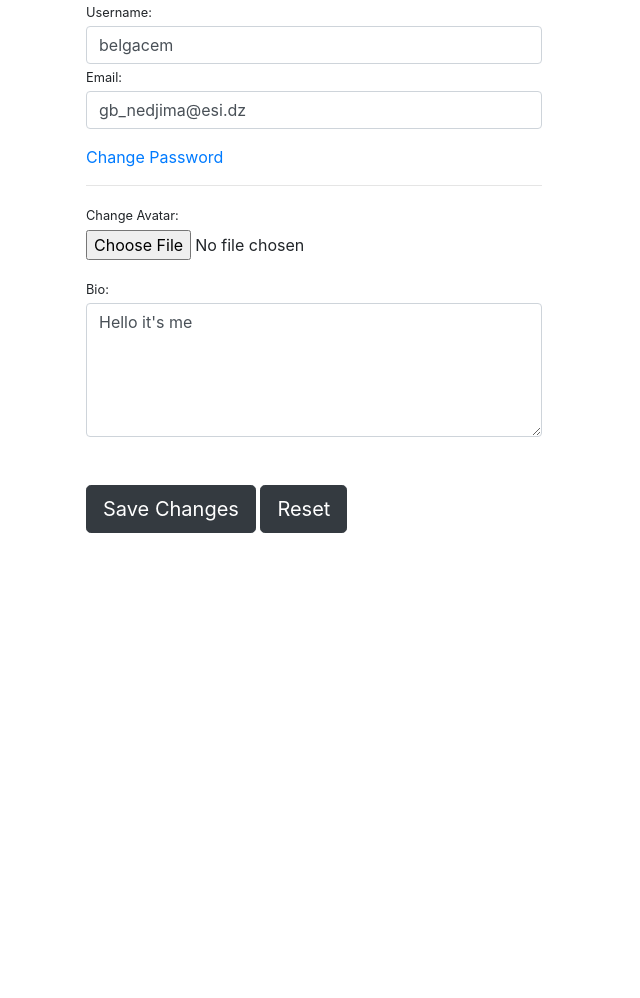
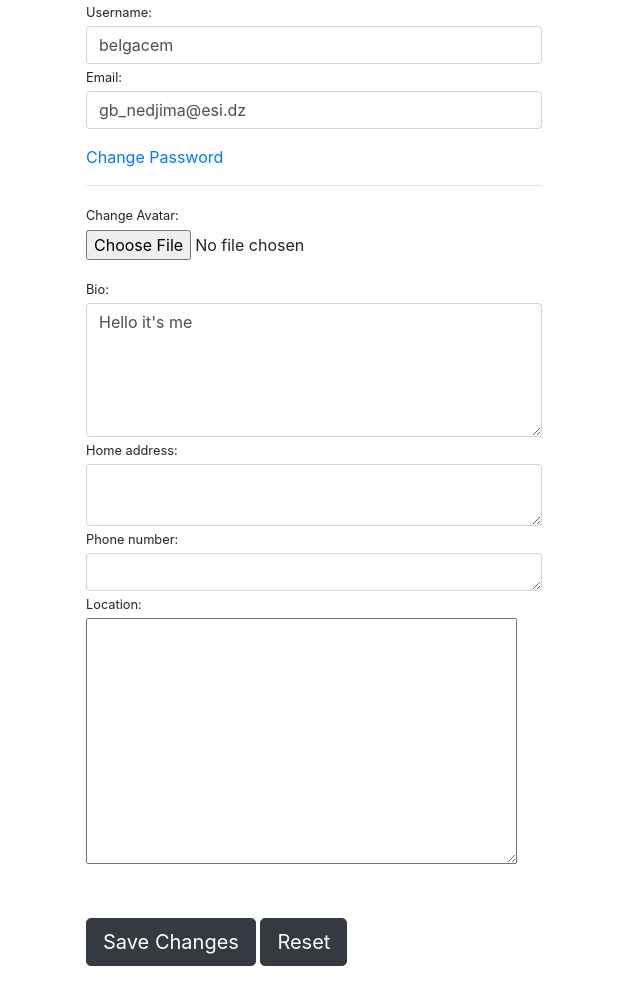
Before and after one commit to NEDJIMAbelgacem/DjangoUserProfileApp, a Django app: page /profile/ in a window 1280 px wide. Shown: the part 253-1251 px from the top of the page, without its empty margins (0-640 px from the left). Before the commit the page ends 786 px from the top, so only its background shows below. Run offline with Django 4.2, Linux system fonts and the light colour scheme; a user stored in the database is signed in; data comes from the database, SQL or seed files in the repository; parts of the project's set-up code (start-up, migrations or seed data) failed here and were passed over; some libraries are stand-ins or nearby versions.

Commit message:
Switch to PostGIS and use geodjango to add user location field

```diff
--- a/user_portfolio/forms.py
+++ b/user_portfolio/forms.py
@@ -1,6 +1,7 @@
 from django import forms
 from django.contrib.auth.models import User
 from django.contrib.auth.forms import UserCreationForm, AuthenticationForm
+from django.contrib.gis import forms as geoforms
 
 from .models import Profile
 
@@ -40,7 +41,10 @@ class UpdateUserForm(forms.ModelForm):
 class UpdateProfileForm(forms.ModelForm):
     avatar = forms.ImageField(widget=forms.FileInput(attrs={'class': 'form-control-file'}))
     bio = forms.CharField(widget=forms.Textarea(attrs={'class': 'form-control', 'rows': 5}))
+    home_address =  forms.CharField(widget=forms.Textarea(attrs={'class': 'form-control', 'rows': 2}))
+    phone_number = forms.CharField(widget=forms.Textarea(attrs={'class': 'form-control', 'rows': 1}))
+    location = geoforms.PointField()
 
     class Meta:
         model = Profile
-        fields = ['avatar', 'bio']
+        fields = ['avatar', 'bio', 'home_address', 'phone_number', 'location']
--- a/user_portfolio/models.py
+++ b/user_portfolio/models.py
@@ -1,5 +1,8 @@
+from email.policy import default
 from django.db import models
 from django.contrib.auth.models import User
+from django.contrib.gis.db import models as geomodels
+from django.contrib.gis.geos.point import Point
 
 from PIL import Image
 
@@ -10,6 +13,9 @@ class Profile(models.Model):
 
     avatar = models.ImageField(default='default_profile_image.jpg', upload_to='profile_images')
     bio = models.TextField()
+    home_address =  models.TextField(default="")
+    phone_number = models.TextField(default="")
+    location = geomodels.PointField(default=Point(0.0, 0.0))
 
     def __str__(self):
         return self.user.username
--- a/user_portfolio/templates/user_portfolio/base.html
+++ b/user_portfolio/templates/user_portfolio/base.html
@@ -11,7 +11,7 @@
     <!--Font awesome icons -->
     <link rel="stylesheet" href="https://use.fontawesome.com/releases/v5.8.2/css/all.css" integrity="sha384-oS3vJWv+0UjzBfQzYUhtDYW+Pj2yciDJxpsK1OYPAYjqT085Qq/1cq5FLXAZQ7Ay" crossorigin="anonymous">
 
-
+    {{ profile_form.media }}
 
     <title>{% block title %} {% endblock %} </title>
 </head>
--- a/user_portfolio/templates/user_portfolio/profile.html
+++ b/user_portfolio/templates/user_portfolio/profile.html
@@ -33,7 +33,14 @@
                         <label class="small mb-1">Change Avatar:</label>
                         {{ profile_form.avatar }}
                     </div>
-                    <label class="small mb-1">Bio:</label> {{ profile_form.bio }}
+                    <label class="small mb-1">Bio:</label>
+                    {{ profile_form.bio }}
+                    <label class="small mb-1">Home address:</label>
+                    {{ profile_form.home_address }}
+                    <label class="small mb-1">Phone number:</label>
+                    {{ profile_form.phone_number }}
+                    <label class="small mb-1">Location:</label>
+                    {{ profile_form.location }}
                 </div>
             </div>
             <br><br>
```
Also changed, not shown: kartoza_technical_test/settings.py (+8 -2 lines), user_portfolio/admin.py (line endings or trailing spaces), user_portfolio/migrations/0003_profile_home_address_profile_location_and_more.py (added).
